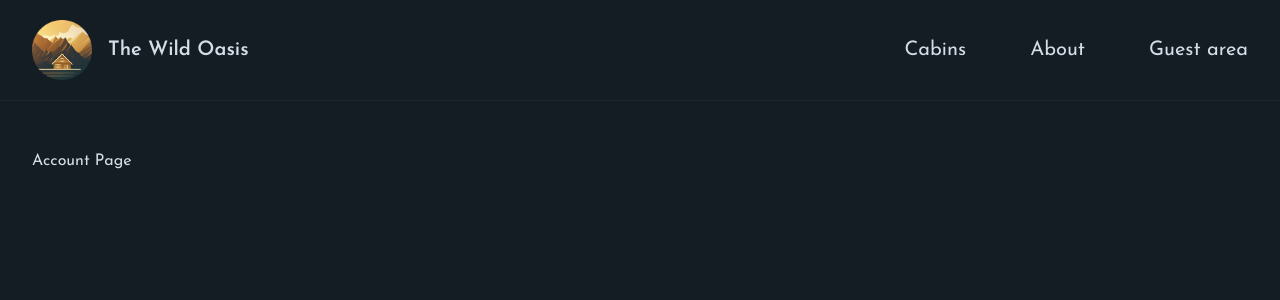
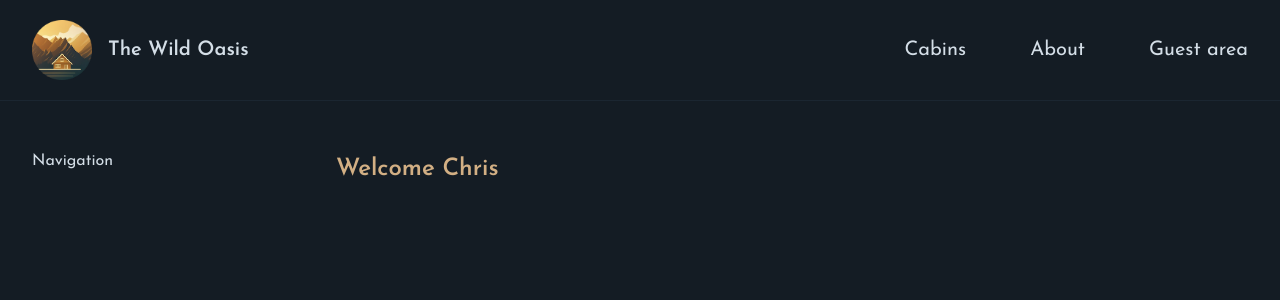
Before and after one commit to cmedeiros1130/Next.js-wild-hotel, a Next.js app: page /account in a window 1280 px wide. Shown: the top 300 px of the page. Built offline with nearby package versions, Linux system fonts and the light colour scheme.

Commit message:
Your commit message

```diff
--- /dev/null
+++ b/app/account/layout.js
@@ -0,0 +1,8 @@
+export default function layout({ children }) {
+  return (
+    <div className="grid grid-cols-[16rem_1fr] h-full gap-12 ">
+      <div>Navigation</div>
+      <div className="py-1">{children}</div>
+    </div>
+  );
+}
--- a/app/account/page.js
+++ b/app/account/page.js
@@ -3,5 +3,9 @@ export const metadata = {
 };
 
 export default function Page() {
-  return <h1>Account Page</h1>;
+  return (
+    <h2 className="font-semibold text-2xl text-accent-400 mb-7">
+      Welcome Chris
+    </h2>
+  );
 }
--- a/app/account/profile/page.js
+++ b/app/account/profile/page.js
@@ -1,4 +1,4 @@
-import SelectCountry from "@/app/_components/SelectCountry";
+import SelectCountry from "@/app/components/SelectCountry";
 
 export default function Page() {
   // CHANGE
```
Also changed, not shown: app/components/SideNavigation.js (renamed from starter/components/SideNavigation.js, +14 -14 lines), app/components/SelectCountry.js (renamed from starter/components/SelectCountry.js), app/components/SignInButton.js (renamed from starter/components/SignInButton.js).
